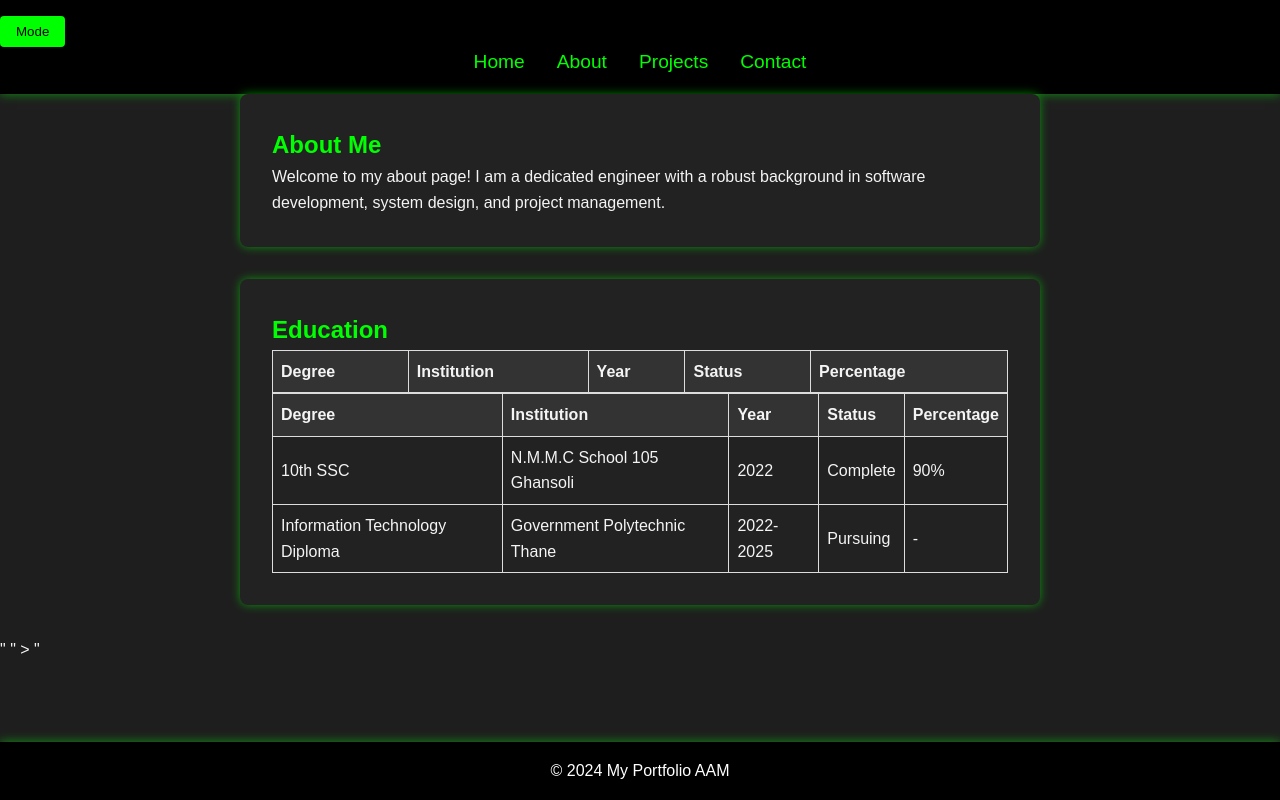
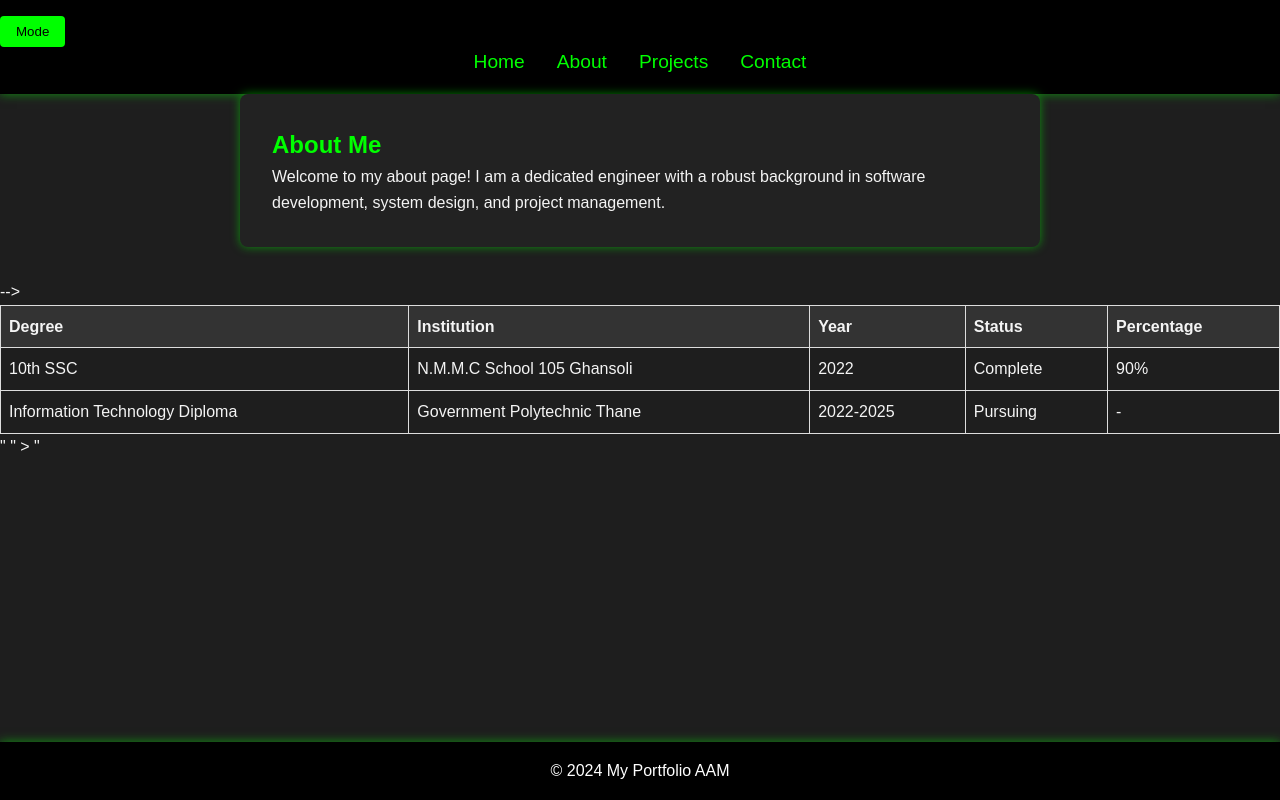
Before and after one commit to AAM-786/Portfolioa, a plain HTML site: page about.html in a window 1280 px wide. Drawn offline with Linux system fonts and the light colour scheme.

Commit message:
Update about.html

```diff
--- a/about.html
+++ b/about.html
@@ -26,7 +26,7 @@
 
         </section>
 
-        <section class="education">
+     <!--   <section class="education">
             <h2>Education</h2>
             <table id="education-table">
                 <thead>
@@ -42,7 +42,7 @@
                     <!-- Dynamic content will be inserted here -->
                 </tbody>
             </table>
-
+            -->
 
 
 
```
